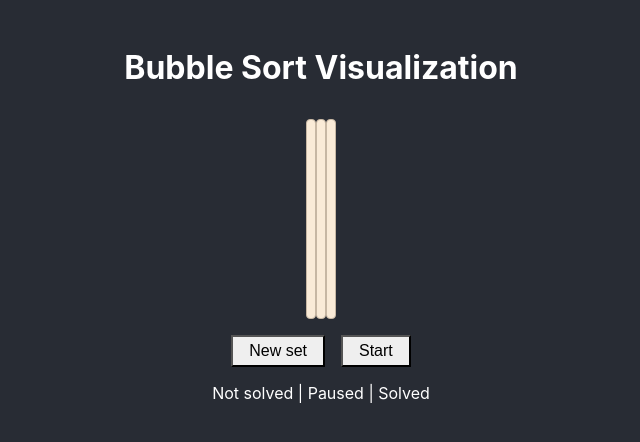
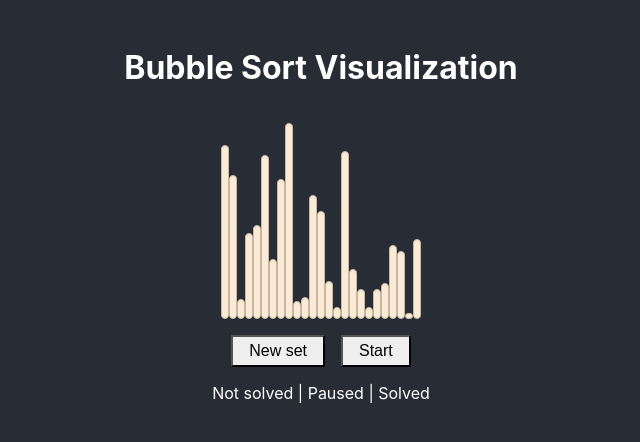
Before and after one commit to DasneiN/evo-ts-bootcamp, a React (Create React App) app in the folder homeworks/01-bubble-sort/: page / in a window 1280 px wide. Shown: the top 442 px of the page, without its empty margins (319-959 px from the left). Built offline with nearby package versions, Linux system fonts and the light colour scheme.

Commit message:
implement render of the generated cols

```diff
--- a/homeworks/01-bubble-sort/src/App.tsx
+++ b/homeworks/01-bubble-sort/src/App.tsx
@@ -4,44 +4,43 @@ import Header from "./components/Header";
 import Footer from "./components/Footer";
 import Main from "./components/Main";
 
-import CONFIG from "./config";
-import generateRandomValue from "./helpers/generate_random_value";
+import { Col } from "./typings/index";
+
 import generateCols from "./helpers/generate_cols";
 
 import "./App.css";
 
+// TODO: move to methods
 function startSorting(): void {
   console.log("::: startSorting");
 }
 
-type Col = {
-  id: number;
-  value: number;
-};
+type AppProps = {};
+type AppState = { cols: Array<Col> };
 
-class App extends Component<{}, { cols: Array<Col> }> {
+class App extends Component<AppProps, AppState> {
   state = {
     cols: [],
   };
 
-  generateCols(): void {
-    const newColsLength: number = generateRandomValue(
-      CONFIG.MIN_COLS,
-      CONFIG.MAX_COLS
-    );
+  componentDidMount(): void {
+    this.resetCols();
+  }
 
-    // const newCols = new Array(newColsLength).fill(null).map((cell, id) => ({ id, value: }))
-    const newCols = generateCols(newColsLength);
+  resetCols(): void {
+    const newCols = generateCols();
 
-    console.log(newCols);
+    this.setState({
+      cols: newCols,
+    });
   }
 
   render() {
     return (
       <div className="App">
         <Header />
-        <Main />
-        <Footer generate={this.generateCols} start={startSorting} />
+        <Main cols={this.state.cols} />
+        <Footer reset={this.resetCols.bind(this)} start={startSorting} />
       </div>
     );
   }
--- a/homeworks/01-bubble-sort/src/components/Footer.tsx
+++ b/homeworks/01-bubble-sort/src/components/Footer.tsx
@@ -2,18 +2,18 @@ import { Component } from "react";
 import "../styles/Footer.scss";
 
 type FooterProps = {
-  generate: () => void;
+  reset: () => void;
   start: () => void;
 };
 
 class Footer extends Component<FooterProps> {
   render() {
-    const { generate, start } = this.props;
+    const { reset, start } = this.props;
 
     return (
       <footer>
         <div className="controls">
-          <button onClick={generate}>New set</button>
+          <button onClick={reset}>New set</button>
           <button onClick={start}>Start</button>
         </div>
         <p className="status">Not solved | Paused | Solved</p>
--- a/homeworks/01-bubble-sort/src/components/Main.tsx
+++ b/homeworks/01-bubble-sort/src/components/Main.tsx
@@ -1,14 +1,24 @@
 import { Component } from "react";
+
+import { Col } from "../typings/index";
+
+import getColHeight from "../helpers/get_col_height";
+
 import "../styles/Main.scss";
 
-class Main extends Component {
+type MainProps = {
+  cols: Array<Col>;
+};
+
+class Main extends Component<MainProps> {
   render() {
     return (
       <main>
         <div className="cols-container">
-          <div className="col"></div>
-          <div className="col"></div>
-          <div className="col"></div>
+          {this.props.cols.map((col) => {
+            const height = getColHeight(col.value);
+            return <div key={col.id} className="col" style={{ height }}></div>;
+          })}
         </div>
       </main>
     );
--- a/homeworks/01-bubble-sort/src/config.ts
+++ b/homeworks/01-bubble-sort/src/config.ts
@@ -1,11 +1,13 @@
 type Config = {
     MIN_COLS: number,
-    MAX_COLS: number
+    MAX_COLS: number,
+    FIELD_HEIGHT: number,
 }
 
 const CONFIG: Config = {
-    MIN_COLS: 10,
-    MAX_COLS: 20
+    MIN_COLS: 20,
+    MAX_COLS: 30,
+    FIELD_HEIGHT: 200
 }
 
 export default CONFIG;
--- a/homeworks/01-bubble-sort/src/helpers/generate_cols.ts
+++ b/homeworks/01-bubble-sort/src/helpers/generate_cols.ts
@@ -1,12 +1,19 @@
-import getRandomValue from "./generate_random_value";
+import generateRandomValue from "./generate_random_value";
+
+import CONFIG from '../config';
 
 type Col = {
   id: number;
   value: number;
 };
 
-export default function generateCols(arrayLength: number): Array<Col> {
-  return new Array(arrayLength)
+export default function generateCols(): Array<Col> {
+    const newColsLength: number = generateRandomValue(
+      CONFIG.MIN_COLS,
+      CONFIG.MAX_COLS
+    );
+
+  return new Array(newColsLength)
     .fill(null)
-    .map((c, id) => ({ id, value: getRandomValue() }));
+    .map((c, id) => ({ id, value: generateRandomValue() }));
 }
--- /dev/null
+++ b/homeworks/01-bubble-sort/src/helpers/get_col_height.ts
@@ -0,0 +1,7 @@
+import CONFIG from "../config";
+
+export default function getColHeight(height: number): string {
+  const colHeight = (CONFIG.FIELD_HEIGHT / 100) * height;
+
+  return `${colHeight}px`;
+}
--- a/homeworks/01-bubble-sort/src/styles/Main.scss
+++ b/homeworks/01-bubble-sort/src/styles/Main.scss
@@ -5,15 +5,16 @@ main {
 
     .cols-container {
         height: 200px;
-        width: auto;
-        // background-color: rgba(255,255,255,0.5);
+        width: 200px;
+        display: flex;
+        align-items: flex-end;
+        justify-content: center;
 
         .col {
             width: 10px;
             height: 200px;
             background-color: #faebd7;
             border: 1px solid #c7b7a3;
-            float: left;
             border-radius: 4px;
         }
     }
--- /dev/null
+++ b/homeworks/01-bubble-sort/src/typings/index.ts
@@ -0,0 +1,5 @@
+export type Col = {
+  id: number;
+  value: number;
+  active?: boolean;
+};
```
